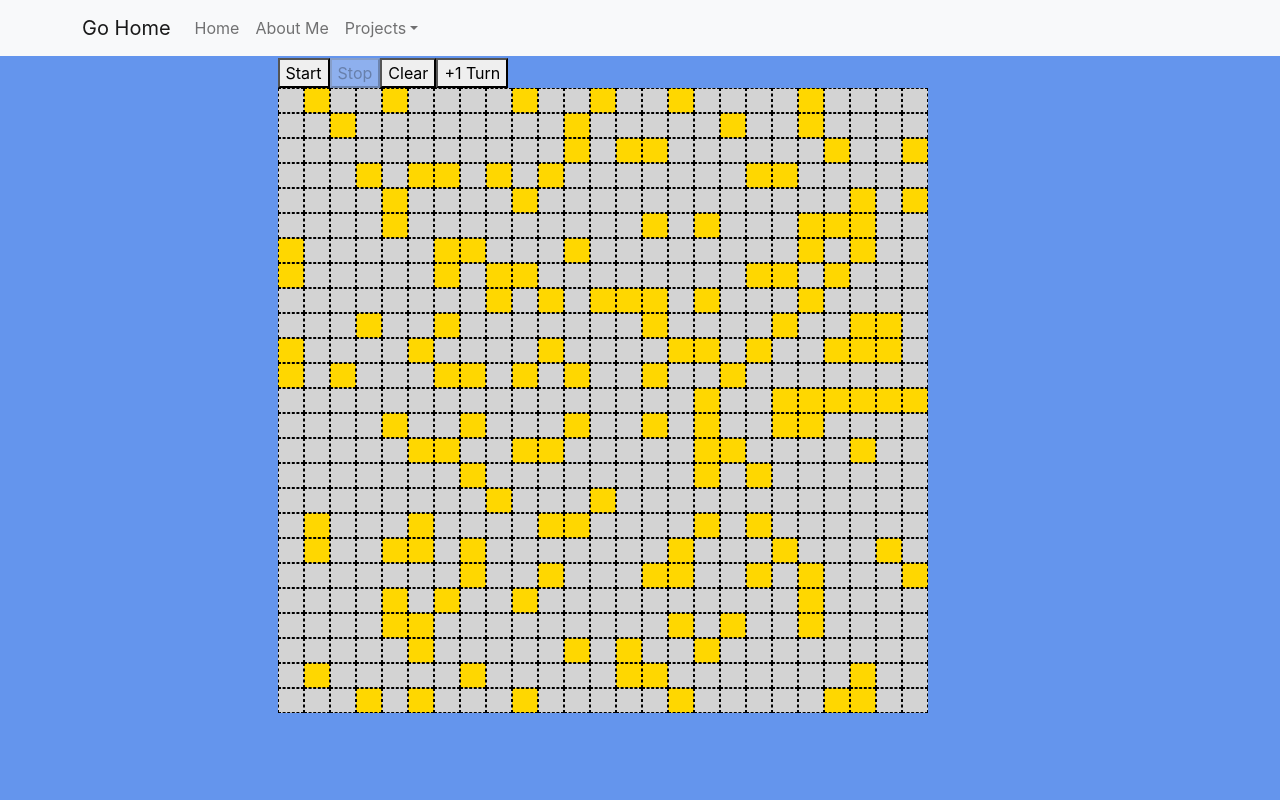
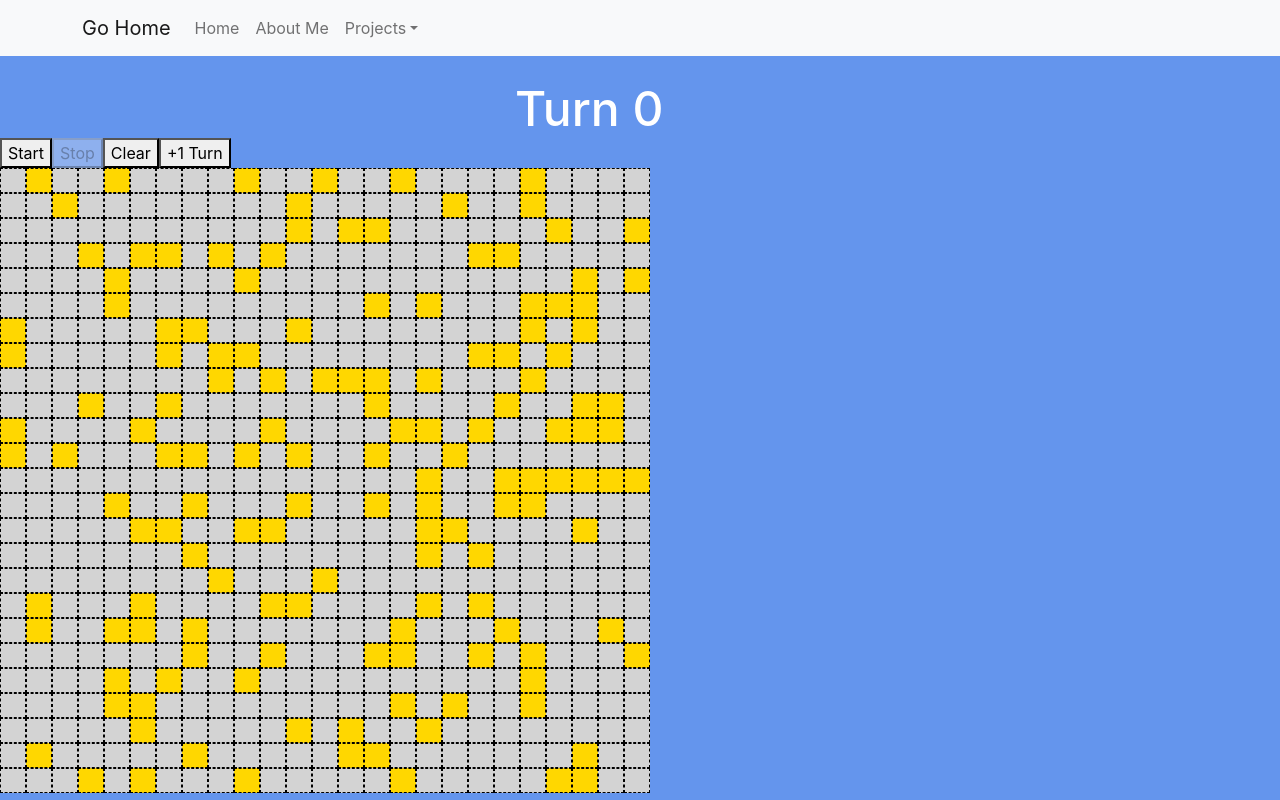
Before and after one commit to superking84/superking84.github.io, a React (Create React App) app: page /#/projects/gameoflife in a window 1280 px wide. Built offline with nearby package versions, Linux system fonts and the light colour scheme; a web font is replaced by a local one.

Commit message:
simplified styling to utilize bootstrap

```diff
--- a/src/pages/Projects/GameOfLife/GameOfLife.scss
+++ b/src/pages/Projects/GameOfLife/GameOfLife.scss
@@ -3,8 +3,5 @@ body {
 }
 
 .gol-container {
-    margin: 0 auto;
-    display: flex;
-    flex-direction: column;
-    width: 725px;
+    margin-top: 10vh;
 }
```
